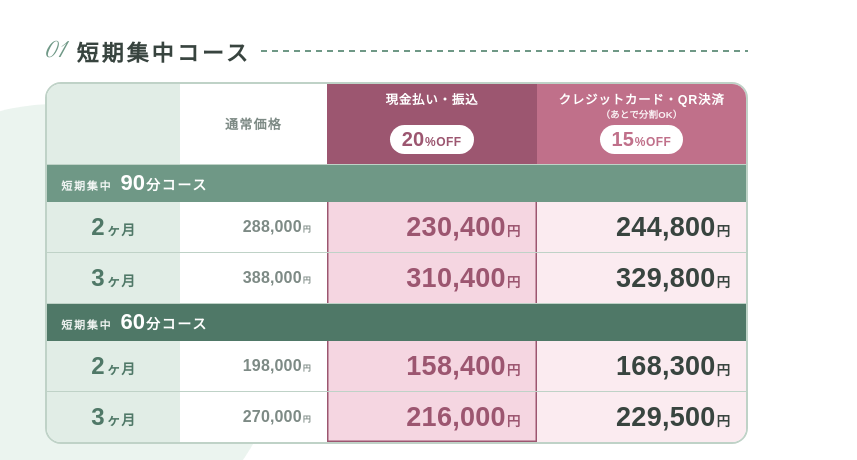
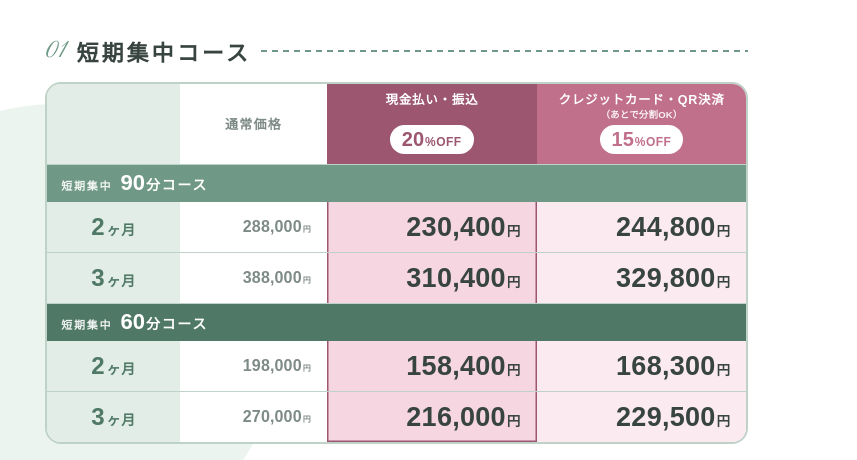
Before and after one commit to y0121denya-stack/production, a plain HTML site: page price-menu/campaign.html in a window 1280 px wide. Shown: the part 217-677 px from the top of the page, without its empty margins (0-857 px from the left). Drawn offline with Linux system fonts and the light colour scheme; a web font is replaced by a local one.

Commit message:
キャンペーン：20%OFF列の金額を濃い文字色にして読みやすくする
Co-Authored-By: Claude Opus 5.5 <noreply@anthropic.com>
Claude-Session: https://claude.ai/code/session_01VFahEGLAsrbM131CMXgRgv

```diff
--- a/price-menu/campaign.html
+++ b/price-menu/campaign.html
@@ -124,6 +124,8 @@
   .cmp td.card{background:#fbebf0}
   /* 看板の影もなし */
   .hero{box-shadow:none}
+  /* 20%OFF列の金額は濃い文字色で読みやすく */
+  .cmp td.cash .yen{color:var(--ink)}
 </style>
 </head>
 <body>
```
Also changed, not shown: price-menu/campaign.png, 1 other file.
